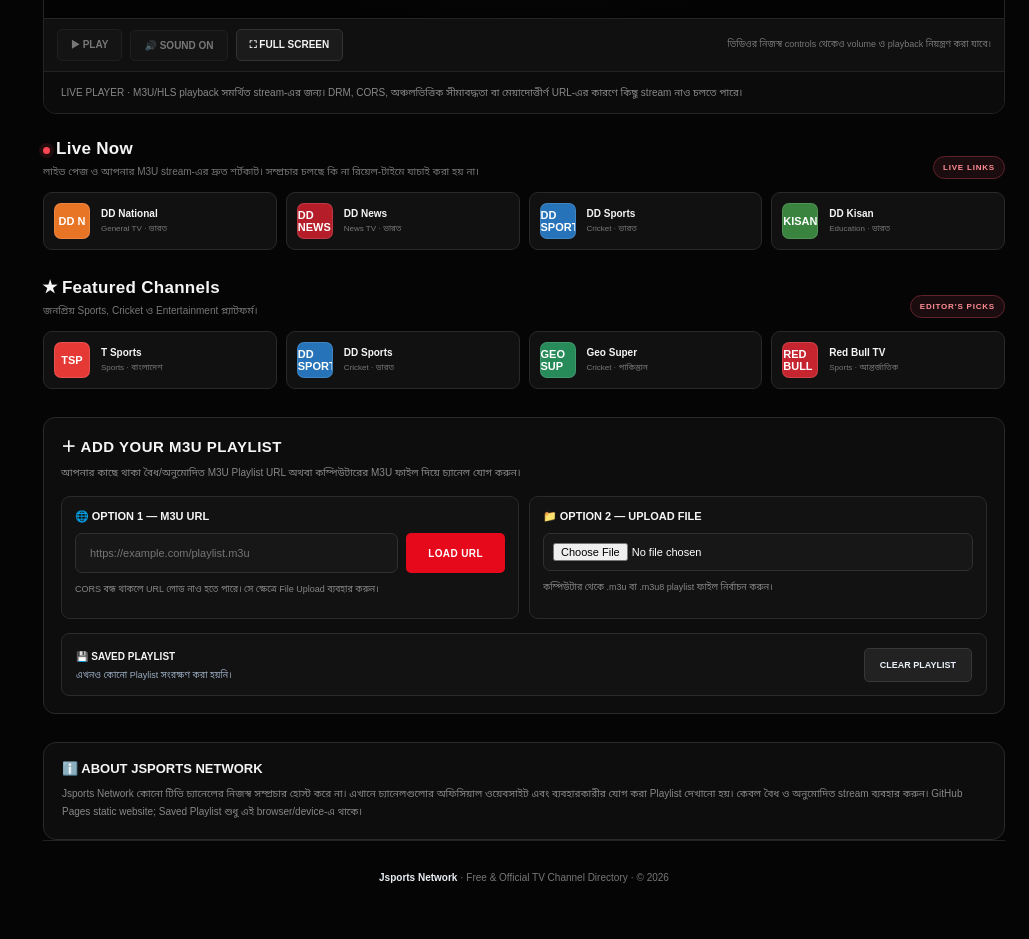
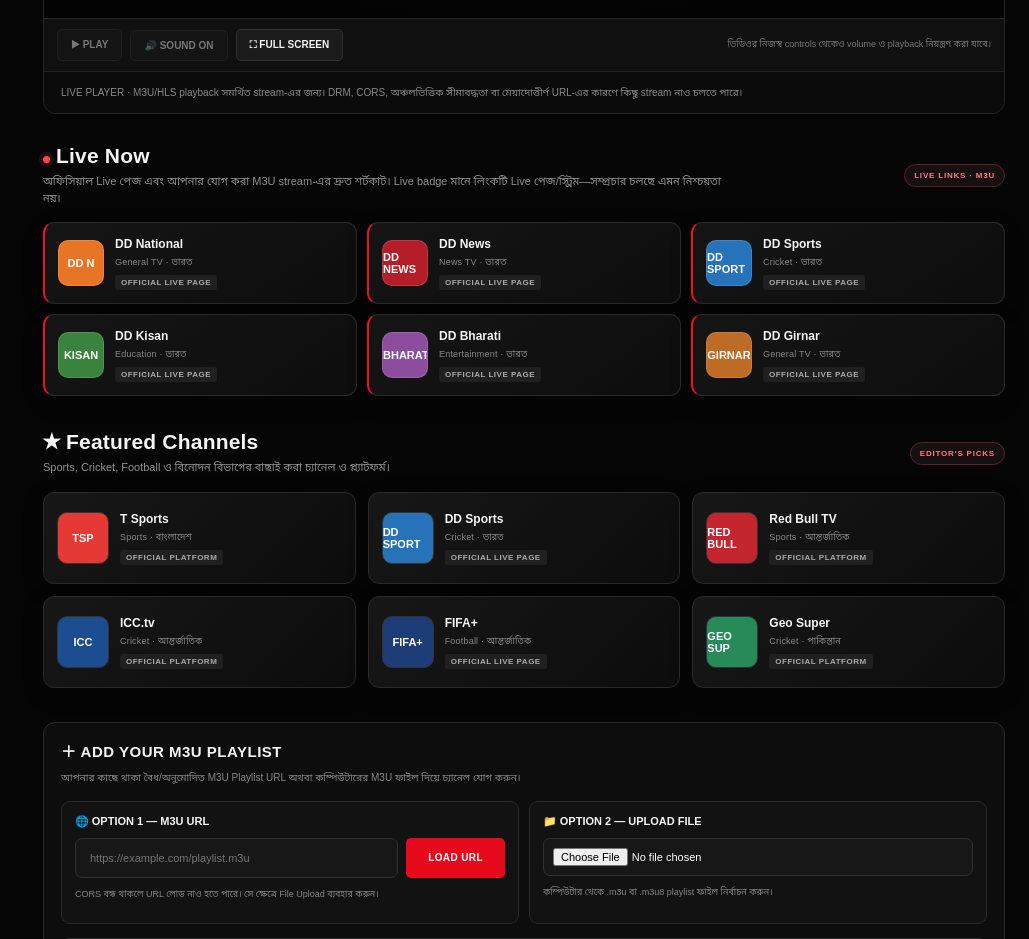
Before and after one commit to adammjasim-sys/Jsports-network, a plain HTML site: page index.html in a window 1280 px wide. Shown: the part 960-1899 px from the top of the page, without its empty margins (251-1280 px from the left). Drawn offline with nearby package versions, Linux system fonts and the light colour scheme.

Commit message:
Update index.html

```diff
--- a/index.html
+++ b/index.html
@@ -241,6 +241,30 @@ footer{border-color:#222;color:#777;font-size:10px}
 .player-tools{display:flex;align-items:center;gap:9px;flex-wrap:wrap}.player-tools label{font-size:9px;color:#aaa;letter-spacing:.7px;font-weight:800}.player-tools select{width:auto;min-width:155px;padding:8px 10px;font-size:10px;background:#171717;border-color:#383838}.channel-card{cursor:pointer;user-select:none;position:relative;z-index:2;pointer-events:auto;touch-action:manipulation}.channel-card>*{pointer-events:none}.channel-card:focus-visible{outline:2px solid #ed1020;outline-offset:2px}.channel-card.selected{background:#211012;border-color:#e5091b;box-shadow:inset 3px 0 #e5091b}.channel-card .card-actions{display:none!important}
 @media(max-width:760px){.player-tools{width:100%;justify-content:flex-start}.player-tools select{min-width:135px}.player-head{align-items:flex-start}}
 
+
+/* PREMIUM CHANNEL EXPERIENCE — STEP 2 */
+.highlight-section{margin:30px 0 34px}
+.highlight-heading{align-items:center;margin-bottom:16px}
+.highlight-heading h2{font-size:21px;letter-spacing:.2px}
+.highlight-heading p{max-width:680px;font-size:11px;color:#929292}
+.highlight-tag{background:#171010;border-color:#5a2027;color:#ff7b85}
+#liveNowGrid{grid-template-columns:repeat(3,minmax(0,1fr));gap:10px}
+#featuredGrid{grid-template-columns:repeat(3,minmax(0,1fr));gap:12px}
+.highlight-card{position:relative;min-height:76px;padding:13px;background:linear-gradient(145deg,#151515,#0d0d0d);border:1px solid #292929;border-radius:11px;box-shadow:0 7px 20px #0004}
+.highlight-card:focus-visible{outline:2px solid #ed1020;outline-offset:3px}
+.highlight-card:hover{background:linear-gradient(145deg,#201012,#111);border-color:#8d2630;transform:translateY(-2px);box-shadow:0 12px 24px #0007}
+.highlight-logo{width:46px;height:46px;flex-basis:46px;background:#222;border-radius:10px}
+.highlight-logo img{padding:4px}
+.highlight-copy strong{font-size:12px;line-height:1.35}
+.highlight-copy small{font-size:9px;letter-spacing:.2px;color:#888}
+.highlight-card .highlight-pill{display:inline-block;margin-top:6px;padding:3px 6px;border-radius:3px;background:#202020;color:#aaa;font-size:8px;font-weight:800;letter-spacing:.5px}
+#liveNowGrid .highlight-card{border-left:2px solid #ed1020}
+#featuredGrid .highlight-card{min-height:92px;background:linear-gradient(135deg,#171717,#0c0c0c)}
+#featuredGrid .highlight-logo{width:52px;height:52px;flex-basis:52px;border:1px solid #333}
+.highlight-empty{background:#101010;border-color:#333;color:#888}
+@media(max-width:1050px){#liveNowGrid,#featuredGrid{grid-template-columns:repeat(2,minmax(0,1fr))}}
+@media(max-width:600px){.highlight-section{margin:23px 0 27px}.highlight-heading h2{font-size:18px}#liveNowGrid,#featuredGrid{grid-template-columns:1fr;gap:8px}.highlight-card{min-height:68px;padding:10px}.highlight-logo{width:40px;height:40px;flex-basis:40px}#featuredGrid .highlight-logo{width:44px;height:44px;flex-basis:44px}}
+
 </style>
 </head>
 <body>
@@ -294,9 +318,9 @@ footer{border-color:#222;color:#777;font-size:10px}
       <div class="player-note">LIVE PLAYER · M3U/HLS playback সমর্থিত stream-এর জন্য। DRM, CORS, অঞ্চলভিত্তিক সীমাবদ্ধতা বা মেয়াদোত্তীর্ণ URL-এর কারণে কিছু stream নাও চলতে পারে।</div>
     </section>
 
-    <section class="highlight-section" aria-labelledby="liveNowTitle"><div class="highlight-heading"><div><h2 id="liveNowTitle"><span class="live-dot"></span>Live Now</h2><p>লাইভ পেজ ও আপনার M3U stream-এর দ্রুত শর্টকাট। সম্প্রচার চলছে কি না রিয়েল-টাইমে যাচাই করা হয় না।</p></div><span class="highlight-tag">LIVE LINKS</span></div><div class="highlight-grid" id="liveNowGrid"></div></section>
+    <section class="highlight-section" aria-labelledby="liveNowTitle"><div class="highlight-heading"><div><h2 id="liveNowTitle"><span class="live-dot"></span>Live Now</h2><p>অফিসিয়াল Live পেজ এবং আপনার যোগ করা M3U stream-এর দ্রুত শর্টকাট। Live badge মানে লিংকটি Live পেজ/স্ট্রিম—সম্প্রচার চলছে এমন নিশ্চয়তা নয়।</p></div><span class="highlight-tag">LIVE LINKS · M3U</span></div><div class="highlight-grid" id="liveNowGrid"></div></section>
 
-    <section class="highlight-section" aria-labelledby="featuredTitle"><div class="highlight-heading"><div><h2 id="featuredTitle">★ Featured Channels</h2><p>জনপ্রিয় Sports, Cricket ও Entertainment প্ল্যাটফর্ম।</p></div><span class="highlight-tag">EDITOR'S PICKS</span></div><div class="highlight-grid" id="featuredGrid"></div></section>
+    <section class="highlight-section" aria-labelledby="featuredTitle"><div class="highlight-heading"><div><h2 id="featuredTitle">★ Featured Channels</h2><p>Sports, Cricket, Football ও বিনোদন বিভাগের বাছাই করা চ্যানেল ও প্ল্যাটফর্ম।</p></div><span class="highlight-tag">EDITOR'S PICKS</span></div><div class="highlight-grid" id="featuredGrid"></div></section>
 
     <section class="panel" id="m3uPanel">
       <h2>＋ ADD YOUR M3U PLAYLIST</h2>
@@ -536,19 +560,47 @@ function selectChannel(channel){
   else{text.textContent="এই চ্যানেল/সম্প্রচারকের ওয়েবসাইট বা অনুমোদিত প্ল্যাটফর্ম খুলবে। সেখানে চ্যানেলটি পাওয়া, সাবস্ক্রিপশন ও অঞ্চলভিত্তিক শর্ত প্রযোজ্য হতে পারে।";link.textContent="↗ Open Official Platform";}
   link.href=channel.url;link.style.display="inline-block";placeholder.style.display="block";
 }
-function makeHighlightCard(channel){
-  const card=document.createElement("button");card.type="button";card.className="highlight-card";card.setAttribute("aria-label","Open "+channel.name);
-  const logo=document.createElement("span");logo.className="highlight-logo";logo.style.background=channel.color||"#236b91";logo.textContent=channel.short||"TV";
-  const logoSrc=channel.logo||(channel.url?("https://www.google.com/s2/favicons?domain="+encodeURIComponent(new URL(channel.url).hostname)+"&sz=128"):"");
-  if(logoSrc){const img=document.createElement("img");img.src=logoSrc;img.alt="";img.onerror=()=>{img.remove();logo.textContent=channel.short||"TV";};logo.textContent="";logo.appendChild(img);}
-  const copy=document.createElement("span");copy.className="highlight-copy";const strong=document.createElement("strong");strong.textContent=channel.name;const small=document.createElement("small");small.textContent=(channel.category||"TV")+" · "+(channel.isPlaylist?"M3U Playlist":(channel.country||"Official platform"));copy.append(strong,small);card.append(logo,copy);card.addEventListener("click",()=>selectChannel(channel));return card;
+function makeHighlightCard(channel,kind="live"){
+  const card=document.createElement("button");
+  card.type="button";card.className="highlight-card";
+  card.setAttribute("aria-label","Select "+channel.name);
+  const logo=document.createElement("span");logo.className="highlight-logo";
+  logo.style.background=channel.color||"#242424";logo.textContent=channel.short||"TV";
+  const logoSrc=channel.logo||(channel.url?"https://www.google.com/s2/favicons?domain="+encodeURIComponent(new URL(channel.url).hostname)+"&sz=128":"");
+  if(logoSrc){
+    const img=document.createElement("img");img.src=logoSrc;img.alt=channel.name+" logo";img.loading="lazy";
+    img.onerror=()=>{img.remove();logo.textContent=channel.short||"TV";};
+    logo.textContent="";logo.appendChild(img);
+  }
+  const copy=document.createElement("span");copy.className="highlight-copy";
+  const strong=document.createElement("strong");strong.textContent=channel.name;
+  const small=document.createElement("small");small.textContent=(channel.category||"TV")+" · "+(channel.country||"Playlist");
+  const pill=document.createElement("span");pill.className="highlight-pill";
+  pill.textContent=channel.isPlaylist?"YOUR M3U STREAM":channel.type==="live"?"OFFICIAL LIVE PAGE":channel.url?"OFFICIAL PLATFORM":"LINK UNAVAILABLE";
+  copy.append(strong,small,pill);card.append(logo,copy);
+  card.addEventListener("click",()=>selectChannel(channel));
+  return card;
 }
 function renderHighlights(){
-  const liveGrid=document.getElementById("liveNowGrid"),featuredGrid=document.getElementById("featuredGrid");if(!liveGrid||!featuredGrid)return;
-  const all=[...channels,...playlistChannels],q=search.value.toLowerCase().trim(),selectedCountry=country.value;
-  const matches=c=>{const hay=(c.name+" "+(c.country||"")+" "+(c.category||"")).toLowerCase();return hay.includes(q)&&(selectedCountry==="all"||(selectedCountry==="Playlist"?c.isPlaylist:c.country===selectedCountry))&&(activeCategory==="সব চ্যানেল"||c.category===activeCategory);};
-  const live=all.filter(c=>matches(c)&&(c.isPlaylist||c.type==="live")).slice(0,4);liveGrid.innerHTML="";if(live.length)live.forEach(c=>liveGrid.appendChild(makeHighlightCard(c)));else liveGrid.innerHTML='<div class="highlight-empty">এই ফিল্টারে কোনো Live link পাওয়া যায়নি।</div>';
-  const names=["T Sports","DD Sports","Red Bull TV","ICC.tv","FIFA+","Zee Bangla HD","Star Jalsha","Geo Super"];const featured=all.filter(c=>matches(c)&&names.includes(c.name)).slice(0,4);featuredGrid.innerHTML="";if(featured.length)featured.forEach(c=>featuredGrid.appendChild(makeHighlightCard(c)));else featuredGrid.innerHTML='<div class="highlight-empty">এই ফিল্টারে Featured channel পাওয়া যায়নি।</div>';
+  const liveGrid=document.getElementById("liveNowGrid"),featuredGrid=document.getElementById("featuredGrid");
+  if(!liveGrid||!featuredGrid)return;
+  const all=[...channels,...playlistChannels];
+  // Keep discovery sections independent from sidebar search/category filters.
+  //
+  const liveCandidates=all.filter(c=>c.isPlaylist||c.type==="live");
+  const live=[...playlistChannels.slice(0,3),...liveCandidates.filter(c=>!c.isPlaylist)].slice(0,6);
+  liveGrid.innerHTML="";
+  if(live.length)live.forEach(c=>liveGrid.appendChild(makeHighlightCard(c,"live")));
+  else liveGrid.innerHTML='<div class="highlight-empty">এখনও Live page বা M3U stream যোগ করা হয়নি।</div>';
+
+  const preferred=["T Sports","DD Sports","Red Bull TV","ICC.tv","FIFA+","Geo Super","Zee Bangla HD","Star Jalsha"];
+  const featured=[];
+  preferred.forEach(name=>{const found=all.find(c=>c.name===name);if(found&&!featured.includes(found))featured.push(found);});
+  const fallback=all.filter(c=>["Sports","Cricket","Football","Entertainment"].includes(c.category));
+  fallback.forEach(c=>{if(featured.length<6&&!featured.includes(c))featured.push(c);});
+  featuredGrid.innerHTML="";
+  if(featured.length)featured.slice(0,6).forEach(c=>featuredGrid.appendChild(makeHighlightCard(c,"featured")));
+  else featuredGrid.innerHTML='<div class="highlight-empty">Featured channel এখনো পাওয়া যায়নি।</div>';
 }
 
 function render(){
```
